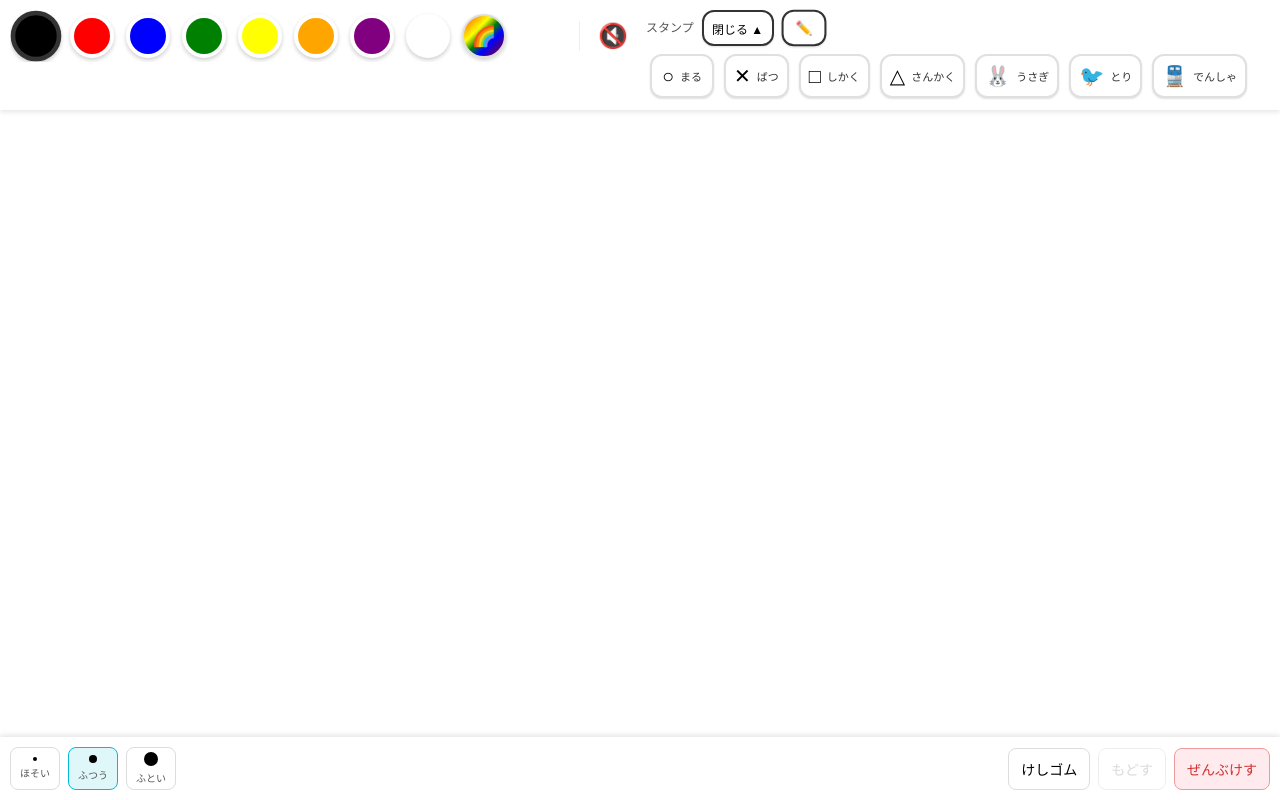
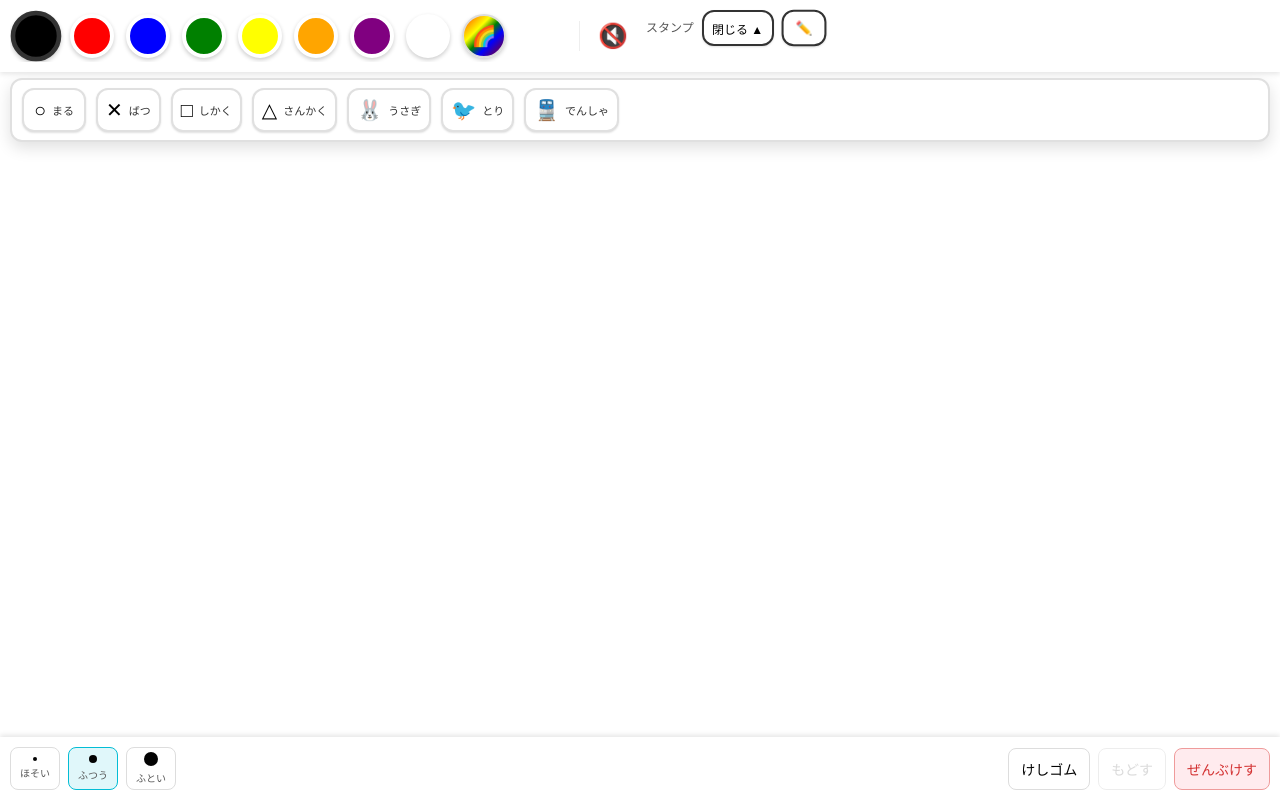
Before and after one commit to santa928/kidsPaint, a React (Vite) app: page / in a window 1280 px wide. Both pictures are taken after a click on the button "開く ▼". Built offline with nearby package versions, Linux system fonts and the light colour scheme.

Commit message:
スタンプ一覧の重なりと操作性を改善

```diff
--- a/src/App.css
+++ b/src/App.css
@@ -10,12 +10,14 @@
   padding: 10px;
   background-color: #ffffff;
   box-shadow: 0 2px 5px rgba(0, 0, 0, 0.1);
-  z-index: 10;
+  z-index: 40;
   display: flex;
   align-items: flex-start;
   flex-wrap: wrap;
   gap: 10px 12px;
   overflow-x: hidden;
+  overflow-y: visible;
+  position: relative;
 }
 
 .canvas-area {
@@ -24,6 +26,21 @@
   background-color: #ffffff;
   touch-action: none;
   overflow: hidden;
+  z-index: 0;
+}
+
+.app-container.stamp-panel-open .canvas-area {
+  pointer-events: none;
+}
+
+.stamp-overlay-mask {
+  position: fixed;
+  top: var(--top-bar-height, 60px);
+  left: 0;
+  right: 0;
+  bottom: 0;
+  background: rgba(255, 255, 255, 0.01);
+  z-index: 30;
 }
 
 .bottom-bar {
@@ -32,7 +49,7 @@
   padding-bottom: calc(10px + env(safe-area-inset-bottom));
   background-color: #ffffff;
   box-shadow: 0 -2px 5px rgba(0, 0, 0, 0.1);
-  z-index: 10;
+  z-index: 20;
   display: flex;
   justify-content: space-around;
   align-items: center;
--- a/src/App.tsx
+++ b/src/App.tsx
@@ -1,4 +1,4 @@
-import { useState, useRef, useEffect } from 'react';
+import { useState, useRef, useEffect, useLayoutEffect, type CSSProperties } from 'react';
 import './App.css';
 import { ColorPicker } from './components/ColorPicker';
 import { ControlBar } from './components/ControlBar';
@@ -38,6 +38,25 @@ function App() {
   const [canUndo, setCanUndo] = useState(false);
 
   const canvasRef = useRef<CanvasHandle>(null);
+  const topBarRef = useRef<HTMLElement>(null);
+  const [topBarHeight, setTopBarHeight] = useState(0);
+
+  useLayoutEffect(() => {
+    const update = () => {
+      const rect = topBarRef.current?.getBoundingClientRect();
+      if (!rect) return;
+      setTopBarHeight(Math.ceil(rect.height));
+    };
+    update();
+    if (!topBarRef.current) return;
+    const observer = new ResizeObserver(update);
+    observer.observe(topBarRef.current);
+    window.addEventListener('resize', update);
+    return () => {
+      observer.disconnect();
+      window.removeEventListener('resize', update);
+    };
+  }, []);
 
   useEffect(() => {
     try {
@@ -70,7 +89,7 @@ function App() {
   const handleSelectStamp = (stampId: StampId) => {
     setSelectedStamp(stampId);
     setIsStampMode(true);
-    setIsStampPanelOpen(true);
+    setIsStampPanelOpen(false);
     setIsEraser(false);
     setIsRainbow(false);
   };
@@ -92,9 +111,11 @@ function App() {
     soundManager.playEndSound();
   };
 
+  const appStyle = { '--top-bar-height': `${topBarHeight}px` } as CSSProperties;
+
   return (
-    <div className="app-container">
-      <header className="top-bar">
+    <div className={`app-container ${isStampPanelOpen ? 'stamp-panel-open' : ''}`} style={appStyle}>
+      <header className="top-bar" ref={topBarRef}>
         <ColorPicker
           selectedColor={color}
           onSelectColor={handleColorSelect}
@@ -113,6 +134,14 @@ function App() {
           onToggleOpen={() => setIsStampPanelOpen((prev) => !prev)}
         />
       </header>
+
+      {isStampPanelOpen && (
+        <div
+          className="stamp-overlay-mask"
+          onClick={() => setIsStampPanelOpen(false)}
+          aria-hidden="true"
+        />
+      )}
 
       <main className="canvas-area">
         <Canvas
--- a/src/components/StampPicker.css
+++ b/src/components/StampPicker.css
@@ -22,9 +22,24 @@
 .stamps-scroll {
     display: flex;
     overflow-x: auto;
+    overflow-y: hidden;
     gap: 10px;
-    padding: 2px 4px;
+    padding: 8px 10px;
     scrollbar-width: none;
+    position: fixed;
+    top: calc(var(--top-bar-height, 60px) + 6px);
+    left: 10px;
+    right: 10px;
+    max-width: calc(100vw - 20px);
+    background: #ffffff;
+    border: 2px solid #e0e0e0;
+    border-radius: 12px;
+    box-shadow: 0 6px 16px rgba(0, 0, 0, 0.12);
+    z-index: 30;
+    pointer-events: auto;
+    touch-action: pan-x;
+    -webkit-overflow-scrolling: touch;
+    overscroll-behavior-x: contain;
 }
 
 .stamps-scroll::-webkit-scrollbar {
```
